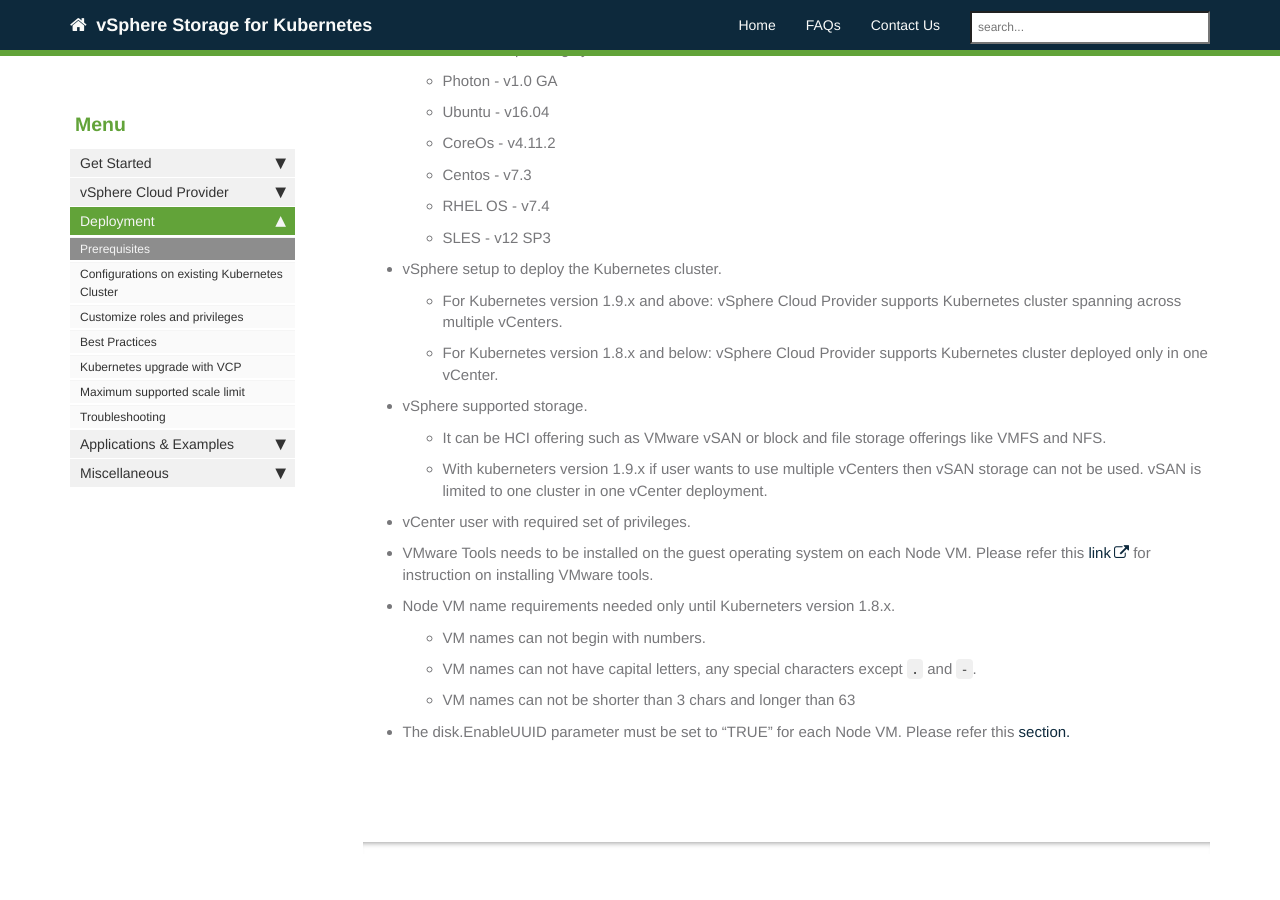
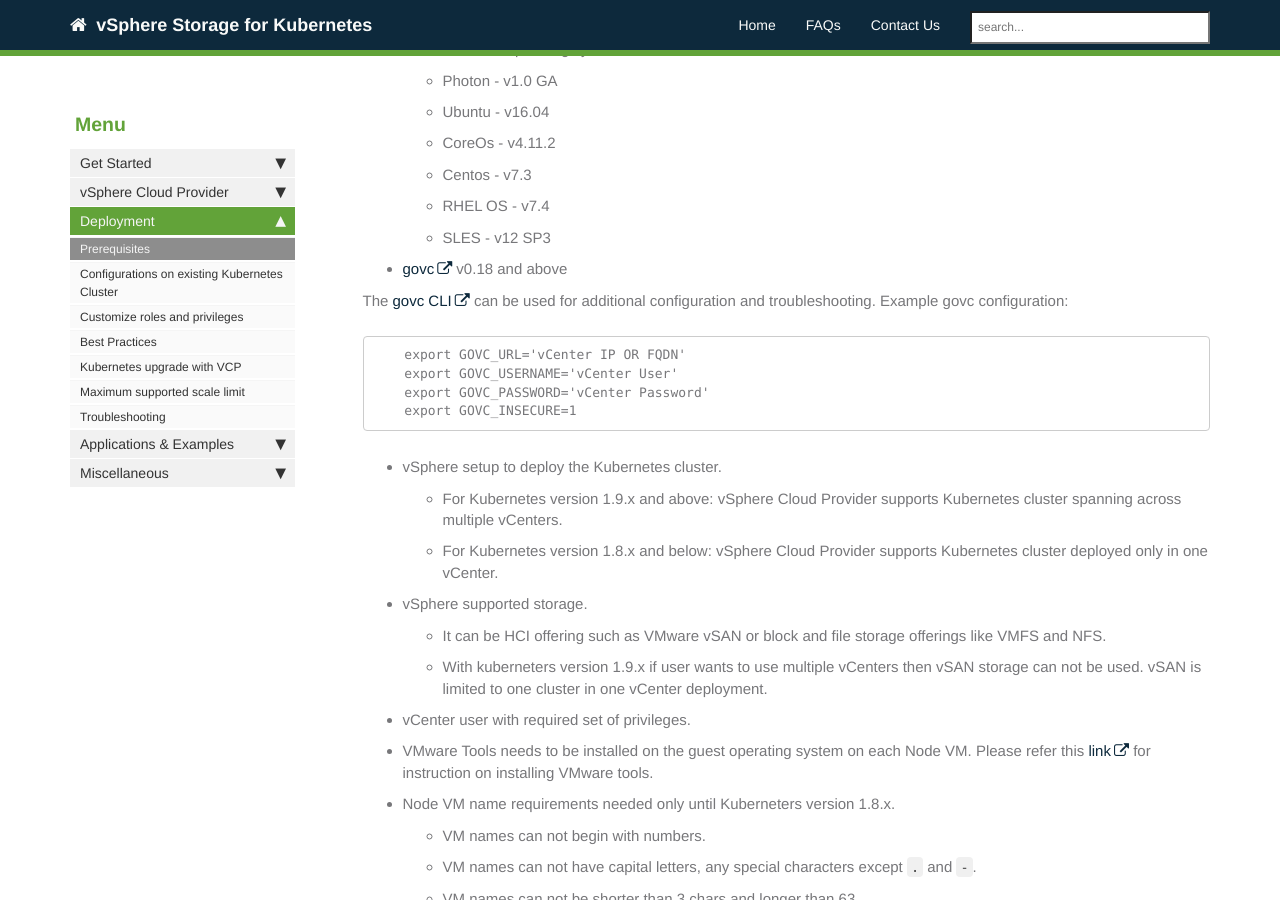
Before and after one commit to vmware-archive/vsphere-storage-for-kubernetes, a Jekyll site: the page built from documentation/prerequisites.md, in a window 1280 px wide and 900 px high, scrolled down 672 px. Built offline with Jekyll 4.4.1, drawn with Linux system fonts in a browser that asks for light colours; nearby versions of some CDN libraries; our own code applies the rules of GitHub Pages for plain Markdown files; comment, search, counter and statistics services are not loaded.

Commit message:
Move govc setup to prerequisites section

```diff
--- a/documentation/prerequisites.md
+++ b/documentation/prerequisites.md
@@ -28,6 +28,16 @@
     - RHEL OS -  v7.4
     - SLES - v12 SP3
 
+* [govc](https://github.com/vmware/govmomi/releases) v0.18 and above
+
+The [govc CLI](https://github.com/vmware/govmomi/tree/master/govc#govc) can be used for additional configuration and troubleshooting.  Example govc
+configuration:
+
+        export GOVC_URL='vCenter IP OR FQDN'
+        export GOVC_USERNAME='vCenter User'
+        export GOVC_PASSWORD='vCenter Password'
+        export GOVC_INSECURE=1
+
 * vSphere setup to deploy the Kubernetes cluster.
    - For Kubernetes version 1.9.x and above: vSphere Cloud Provider supports Kubernetes cluster spanning across multiple vCenters.
    - For Kubernetes version 1.8.x and below: vSphere Cloud Provider supports Kubernetes cluster deployed only in one vCenter.
```
Also changed, not shown: documentation/existing.md (+1 -8 lines), documentation/faqs.md (+2 -2 lines).
